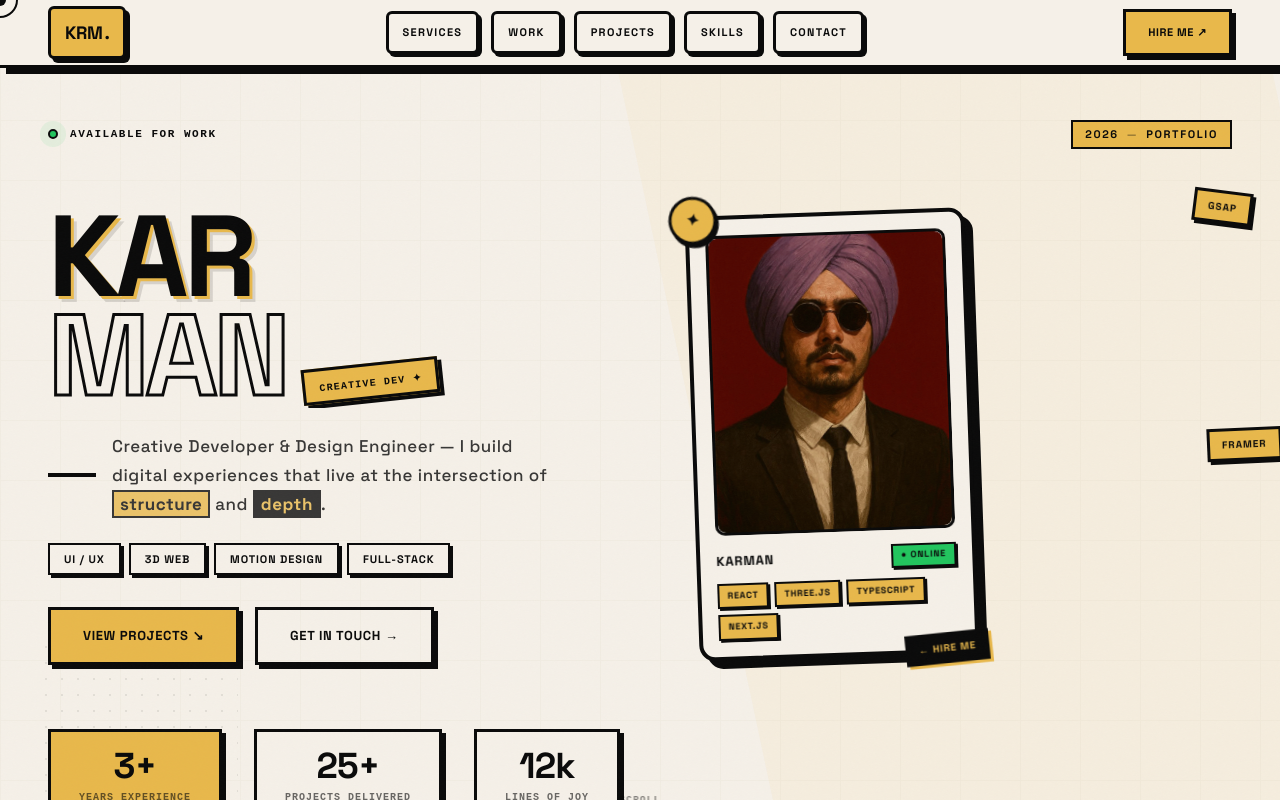
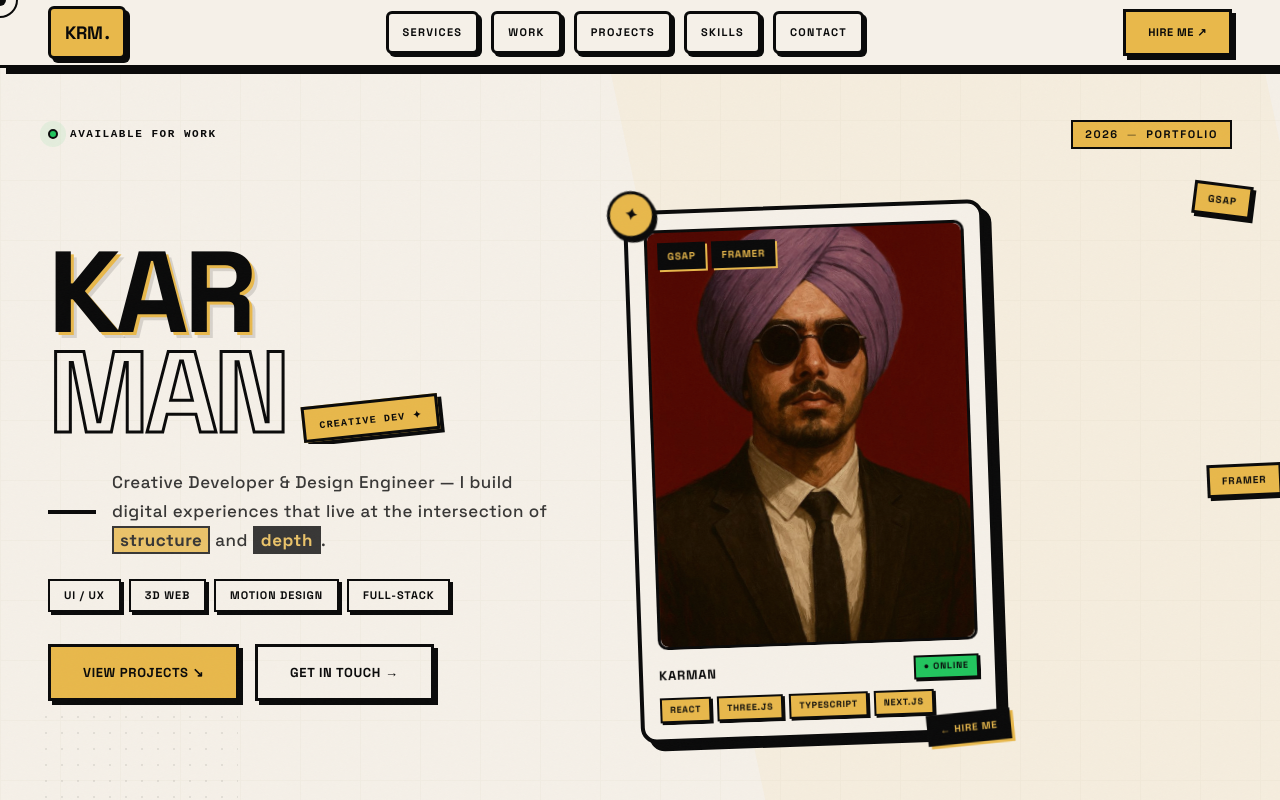
Before and after one commit to kamroon-11/kamroon-portfolio, a Next.js app: page / in a window 1280 px wide. Shown: the top 800 px of the page. Built offline with nearby package versions, Linux system fonts and the light colour scheme.

Commit message:
feat(hero): enlarge portrait card (360/420px) and overlay GSAP/Framer badges

```diff
--- a/src/components/HeroSection.tsx
+++ b/src/components/HeroSection.tsx
@@ -501,7 +501,7 @@ export default function HeroSection() {
         <div
           style={{
             display: "grid",
-            gridTemplateColumns: isMobile ? "1fr" : "1fr 420px",
+            gridTemplateColumns: isMobile ? "1fr" : "1fr 480px",
             gap: isMobile ? "48px" : "32px",
             alignItems: "center",
           }}
@@ -745,7 +745,7 @@ export default function HeroSection() {
                 background: "var(--cream)",
                 boxShadow: "8px 8px 0 var(--black)",
                 padding: "16px",
-                width: isMobile ? "min(92vw, 320px)" : "280px",
+                width: isMobile ? "min(96vw, 360px)" : "360px",
                 flexShrink: 0,
                 margin: isMobile ? "0 auto" : "0",
                 transformStyle: "preserve-3d",
@@ -759,11 +759,41 @@ export default function HeroSection() {
                   border: "3px solid var(--black)",
                   borderRadius: "10px",
                   overflow: "hidden",
-                  height: isMobile ? "280px" : "300px",
+                  height: isMobile ? "360px" : "420px",
                   position: "relative",
                   background: "linear-gradient(135deg, #f1e9ff 0%, #fff8e7 100%)",
                 }}
               >
+                {/* Overlay tech badges */}
+                <div
+                  style={{
+                    position: "absolute",
+                    top: "10px",
+                    left: "10px",
+                    display: "flex",
+                    gap: "6px",
+                    zIndex: 2,
+                  }}
+                >
+                  {["GSAP", "Framer"].map((t) => (
+                    <span
+                      key={t}
+                      style={{
+                        fontSize: isMobile ? "9px" : "10px",
+                        fontWeight: 800,
+                        letterSpacing: "0.08em",
+                        textTransform: "uppercase",
+                        background: "var(--black)",
+                        color: "var(--mustard)",
+                        border: "2px solid var(--black)",
+                        padding: "4px 8px",
+                        boxShadow: "2px 2px 0 var(--mustard)",
+                      }}
+                    >
+                      {t}
+                    </span>
+                  ))}
+                </div>
                 {/* Fallback avatar */}
                 <div
                   style={{
```
